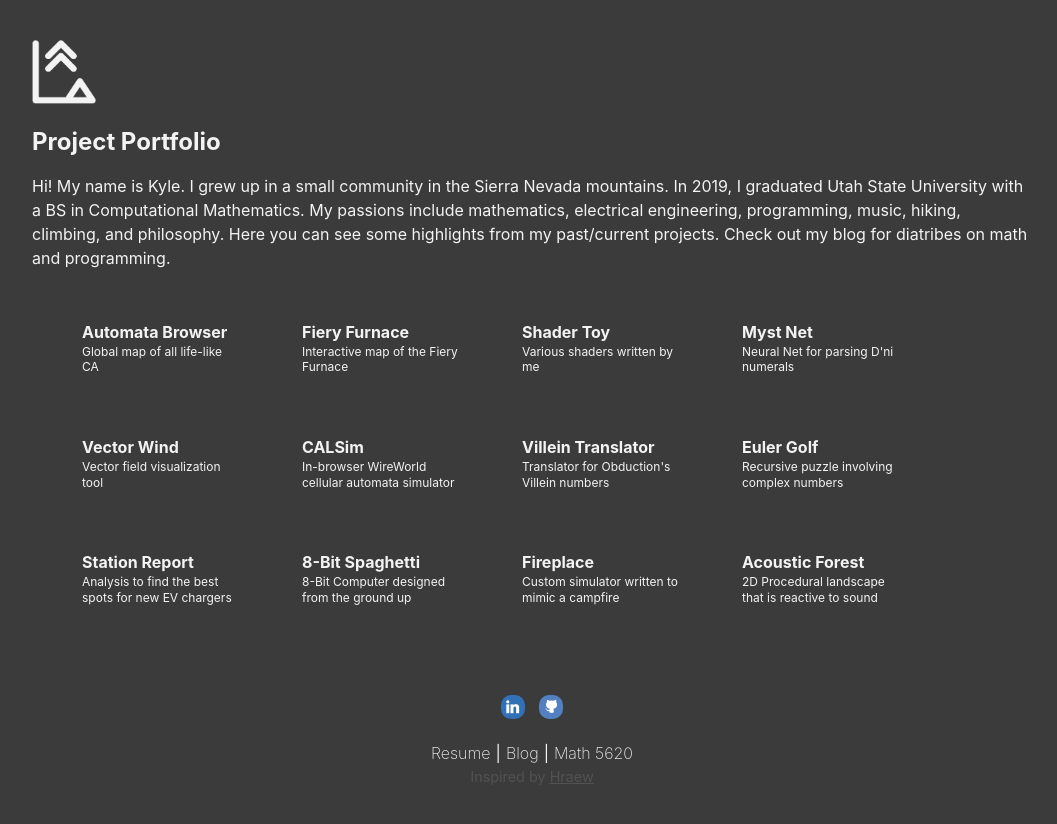
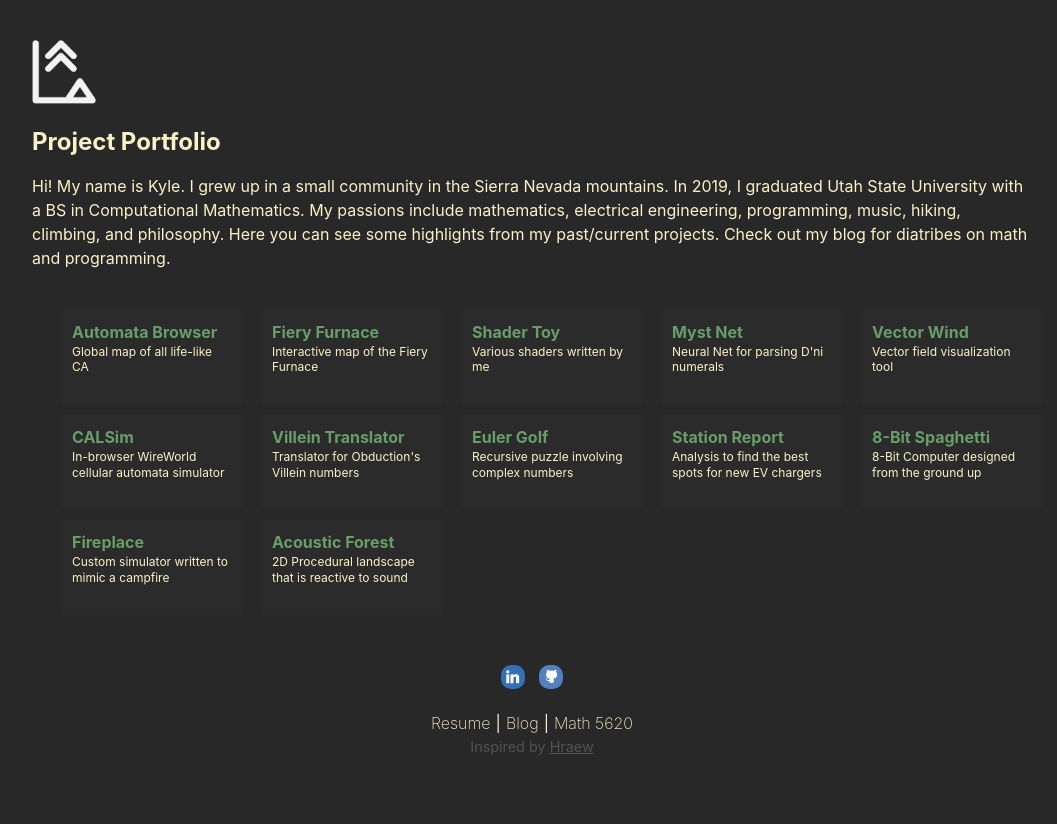
Before and after one commit to kylehovey/relto, a React (Create React App) app: page / in a window 1280 px wide. Shown: the top 824 px of the page, without its empty margins (108-1165 px from the left). After the commit the page ends 800 px from the top, so only its background shows below. Built offline with nearby package versions, Linux system fonts and the light colour scheme.

Commit message:
Switched color scheme to gruvbox

```diff
--- a/src/App.scss
+++ b/src/App.scss
@@ -1,5 +1,8 @@
-$bg: #3b3b3b;
-$fg: #f3f3f3;
+$bg: #282828;
+$fg: #fbf1c7;
+$hl: #689d6a;
+$yellow: #fabd2f;
+$red: #fb4934;
 
 body {
   background-color: $bg;
@@ -48,11 +51,13 @@ div.container {
       width: 180px;
       transition: 0.5s;
       background-color: initial;
-      margin: 0 20px;
-      margin-bottom: 20px;
+      margin: 0 10px;
+      margin-bottom: 10px;
+      background-color: lighten($bg, 1%);
+      border-radius: 2px;
 
       &:hover {
-        background-color: #4b4b4b;
+        background-color: lighten($bg, 10%);
         transition: 0.5s;
         cursor: pointer;
       }
@@ -70,6 +75,7 @@ div.container {
 
           &.title {
             font-weight: bold;
+            color: $hl;
           }
 
           &.brief {
@@ -219,11 +225,11 @@ div.container {
 
 .details {
   button {
+    color: $red;
     background: none;
     border: none;
     text-decoration: none;
-    font-weight: bold;
-    color: $fg;
+    font-weight: 1000;
     font-size: 1.4em;
 
     &:hover {
@@ -231,8 +237,12 @@ div.container {
     }
   }
 
+  h3 {
+    color: $hl;
+  }
+
   a {
-    color: $fg;
+    color: $yellow;
     text-decoration: none;
     font-weight: bold;
   }
```
